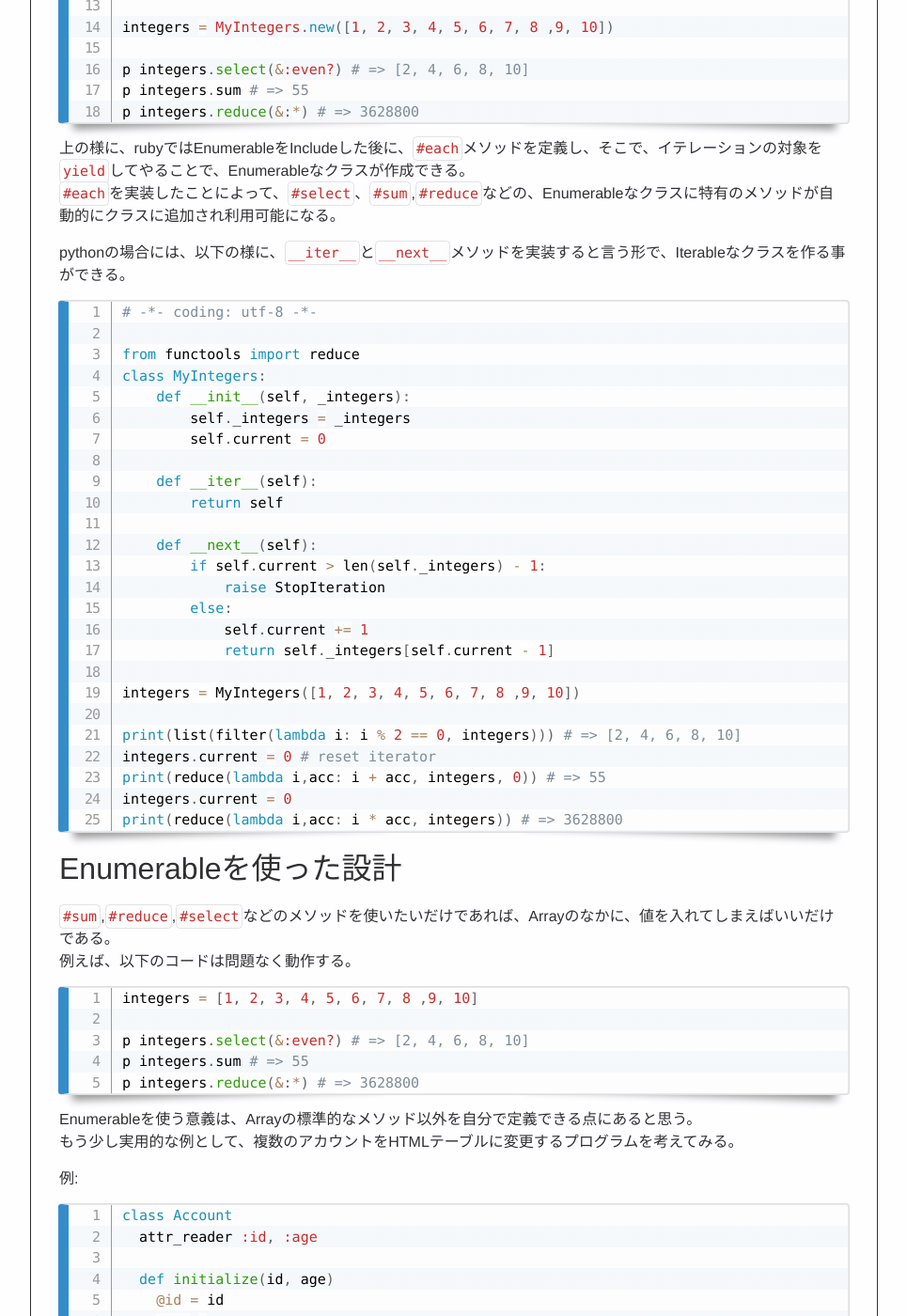
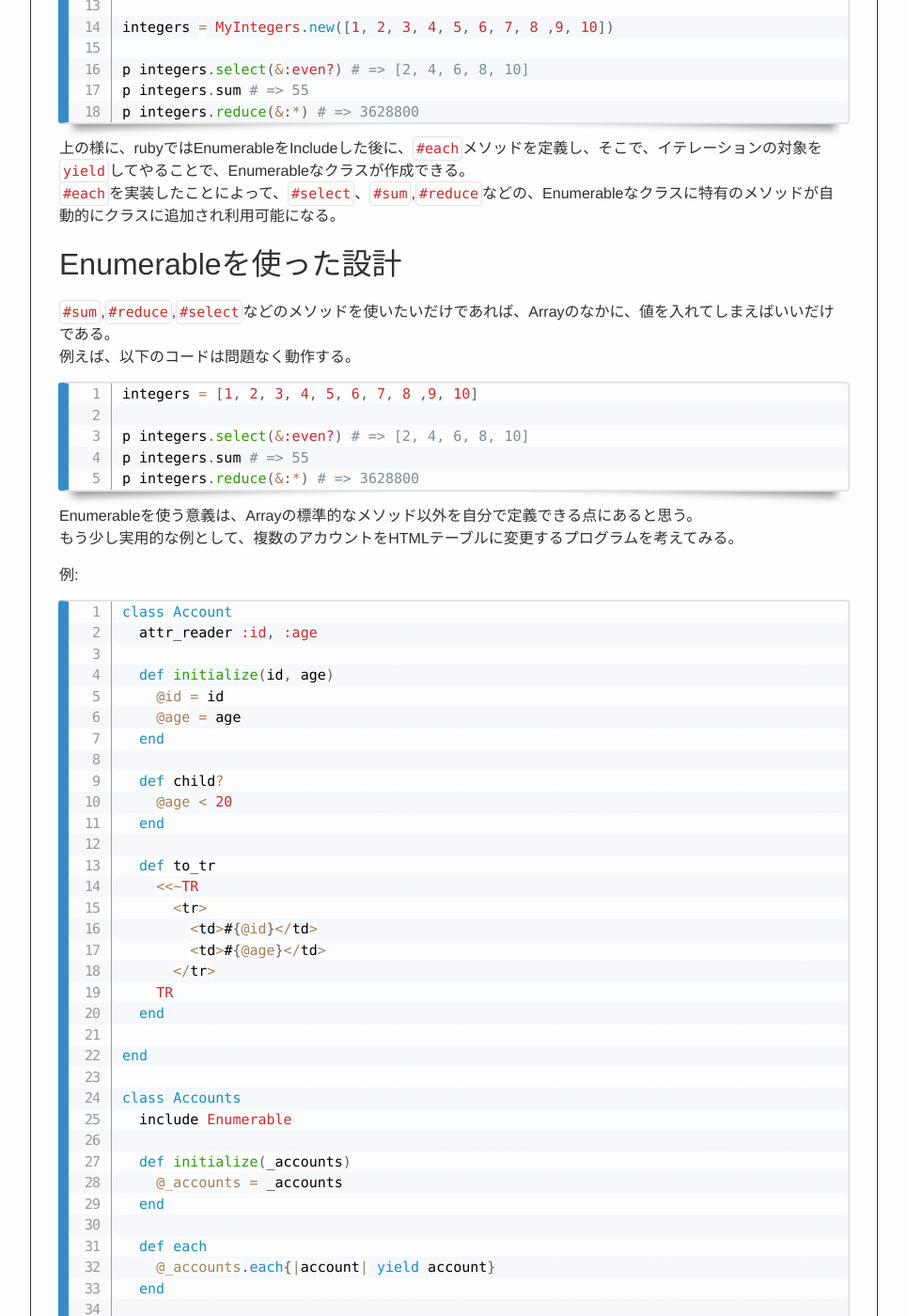
Before and after one commit to sato-s/sato-s.github.io, a Jekyll site: the page built from _posts/2019-02-12-enumerable-iterable.md, in a window 1280 px wide and 1400 px high, scrolled down 660 px. Shown: the whole window at 94% size, without its empty margins (188-1153 px from the left). Built offline with Jekyll 4.4.1, drawn with Linux system fonts in a browser that asks for light colours; nearby versions of some CDN libraries; some of the changed text lies outside the part shown.

Commit message:
Fixed Enumerable

````diff
--- a/_posts/2019-02-12-enumerable-iterable.md
+++ b/_posts/2019-02-12-enumerable-iterable.md
@@ -1,6 +1,6 @@
 ---
 layout: post
-title: Enumerable,Iterableを使った設計
+title: Enumerableを使った設計
 date: '2019-02-12T00:00:00.000+09:00'
 author: s sato
 tags:
@@ -8,10 +8,10 @@ tags:
 - python
 ---
 
-## Enumerable,Iterableとは
+## Enumerableとは
 
-rubyにEnumerable、pythonにIterableという仕組みがある。
-これらはいずれも、イテレート可能なオブジェクトを作るための機能だ。
+rubyにEnumerableという仕組みがある。
+これは、イテレート可能なオブジェクトを作るための機能だ。
 例えば、rubyでは以下のように、Enumerableなクラスを作ることができる。
 
 ```ruby
@@ -37,36 +37,6 @@ p integers.reduce(&:*) # => 3628800
 
 上の様に、rubyではEnumerableをIncludeした後に、`#each`メソッドを定義し、そこで、イテレーションの対象を`yield`してやることで、Enumerableなクラスが作成できる。
 `#each`を実装したことによって、`#select`、`#sum`,`#reduce`などの、Enumerableなクラスに特有のメソッドが自動的にクラスに追加され利用可能になる。
-
-pythonの場合には、以下の様に、`__iter__`と`__next__`メソッドを実装すると言う形で、Iterableなクラスを作る事ができる。
-
-```python
-# -*- coding: utf-8 -*-
-
-from functools import reduce
-class MyIntegers:
-    def __init__(self, _integers):
-        self._integers = _integers
-        self.current = 0
-
-    def __iter__(self):
-        return self
-
-    def __next__(self):
-        if self.current > len(self._integers) - 1:
-            raise StopIteration
-        else:
-            self.current += 1
-            return self._integers[self.current - 1]
-
-integers = MyIntegers([1, 2, 3, 4, 5, 6, 7, 8 ,9, 10])
-
-print(list(filter(lambda i: i % 2 == 0, integers))) # => [2, 4, 6, 8, 10]
-integers.current = 0 # reset iterator
-print(reduce(lambda i,acc: i + acc, integers, 0)) # => 55
-integers.current = 0
-print(reduce(lambda i,acc: i * acc, integers)) # => 3628800
-```
 
 ## Enumerableを使った設計
 
@@ -276,5 +246,5 @@ end
 
 ## まとめ
 
-- Enumerable,IterableでよりよいOOP
+- EnumerableでよりよいOOP
 - 自動で定義されたメソッドの内、Arrayを返却するのもは、状況に応じて自分で再定義する
````
